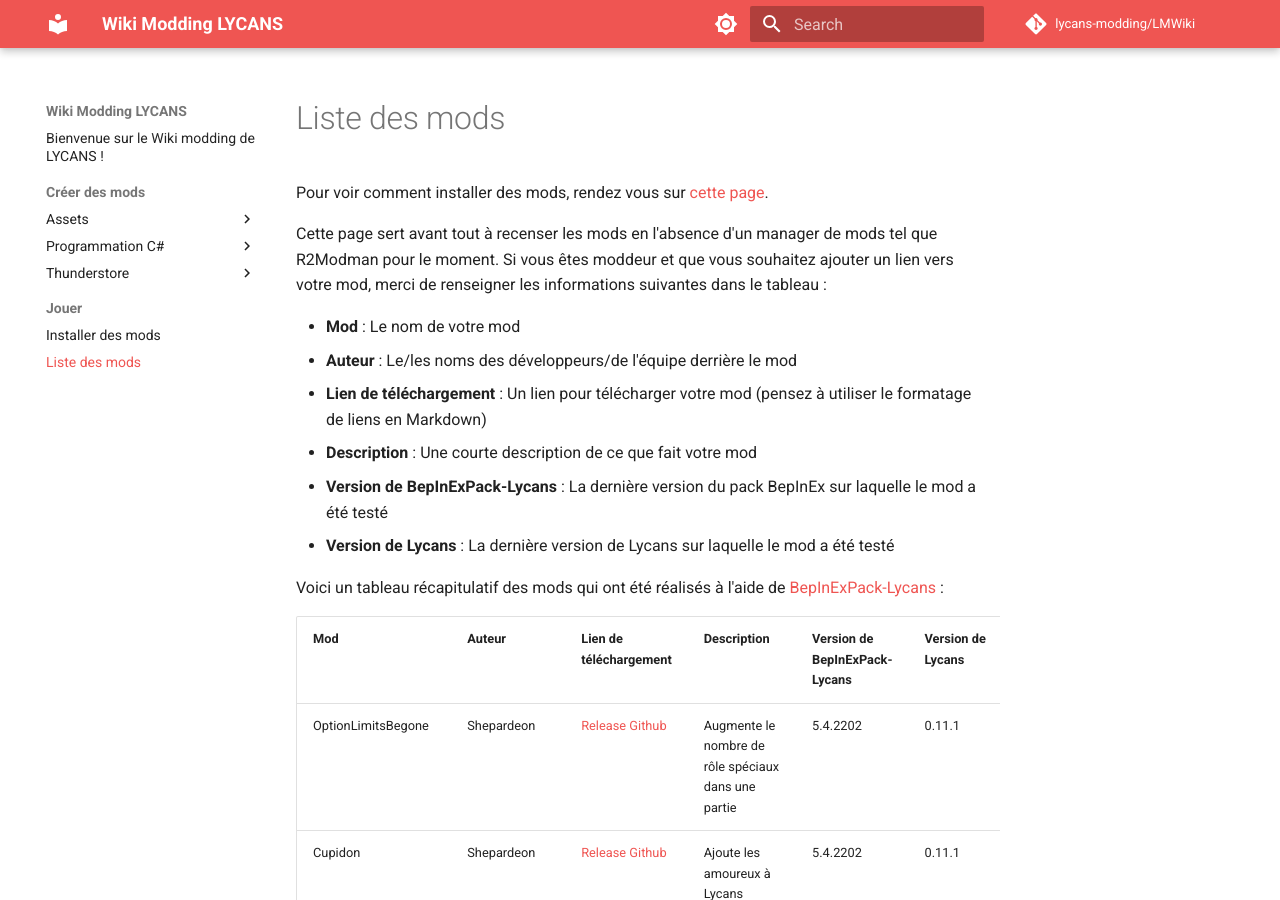
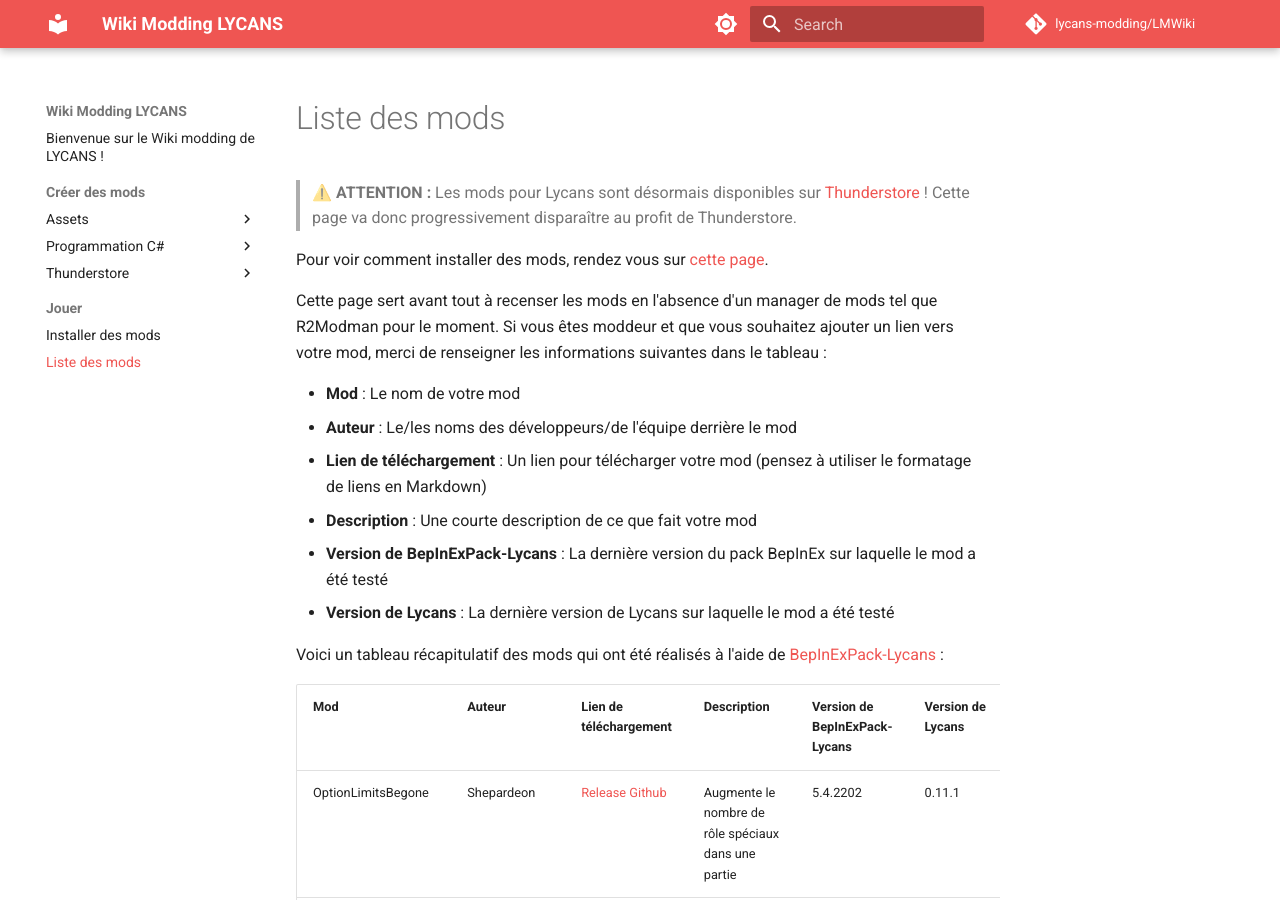
Before and after one commit to lycans-modding/LMWiki, an MkDocs documentation site: the page built from docs/Jouer/Liste-des-mods.md, in a window 1280 px wide and 900 px high. Built offline with MkDocs 1.6.1 and Material for MkDocs 9.7.7, drawn with Linux system fonts in a browser that asks for light colours; comment, search, counter and statistics services are not loaded.

Commit message:
[GitHub Action] Update docs

```diff
--- a/docs/Jouer/Liste-des-mods.md
+++ b/docs/Jouer/Liste-des-mods.md
@@ -1,4 +1,6 @@
 # Liste des mods
+
+> ⚠️ **ATTENTION :** Les mods pour Lycans sont désormais disponibles sur [Thunderstore](https://thunderstore.io/c/lycans/) ! Cette page va donc progressivement disparaître au profit de Thunderstore.
 
 Pour voir comment installer des mods, rendez vous sur [cette page](https://lycans-modding.github.io/LMWiki/Jouer/Installer-des-mods/).
 
```
